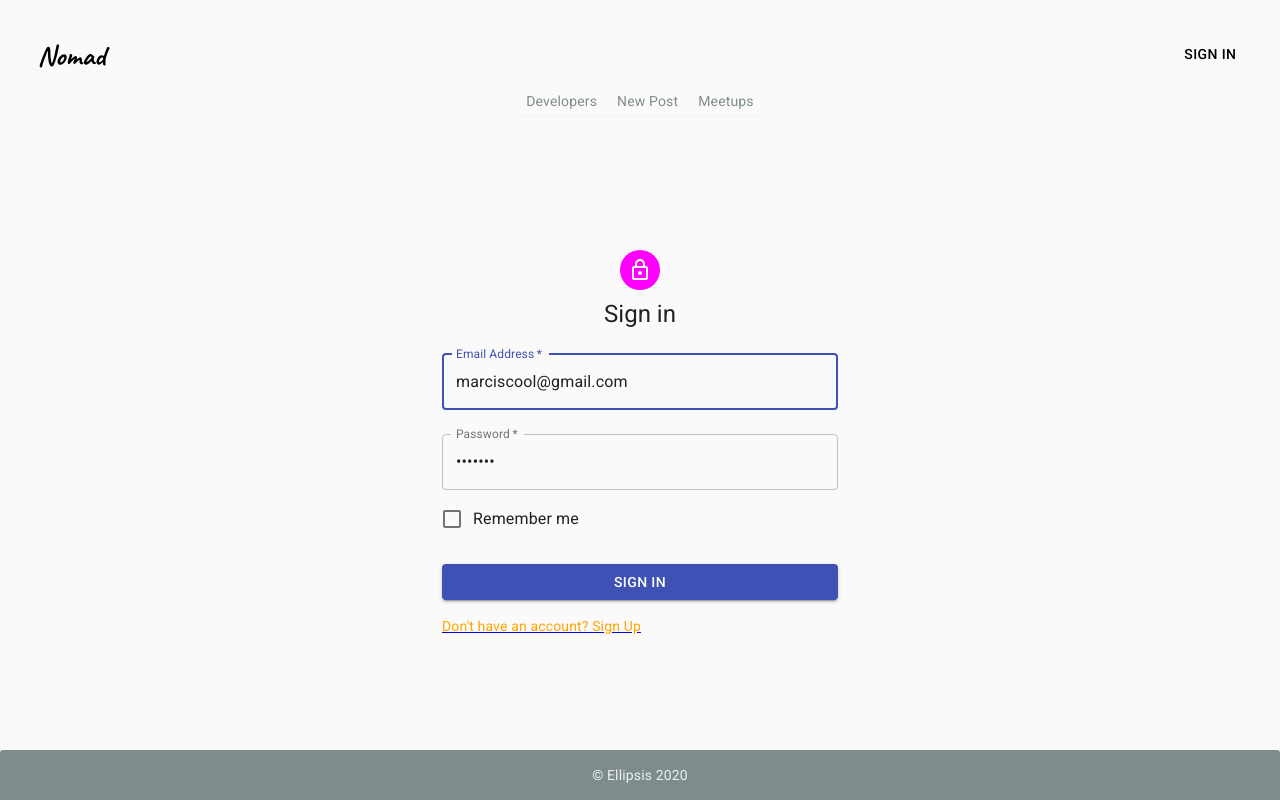
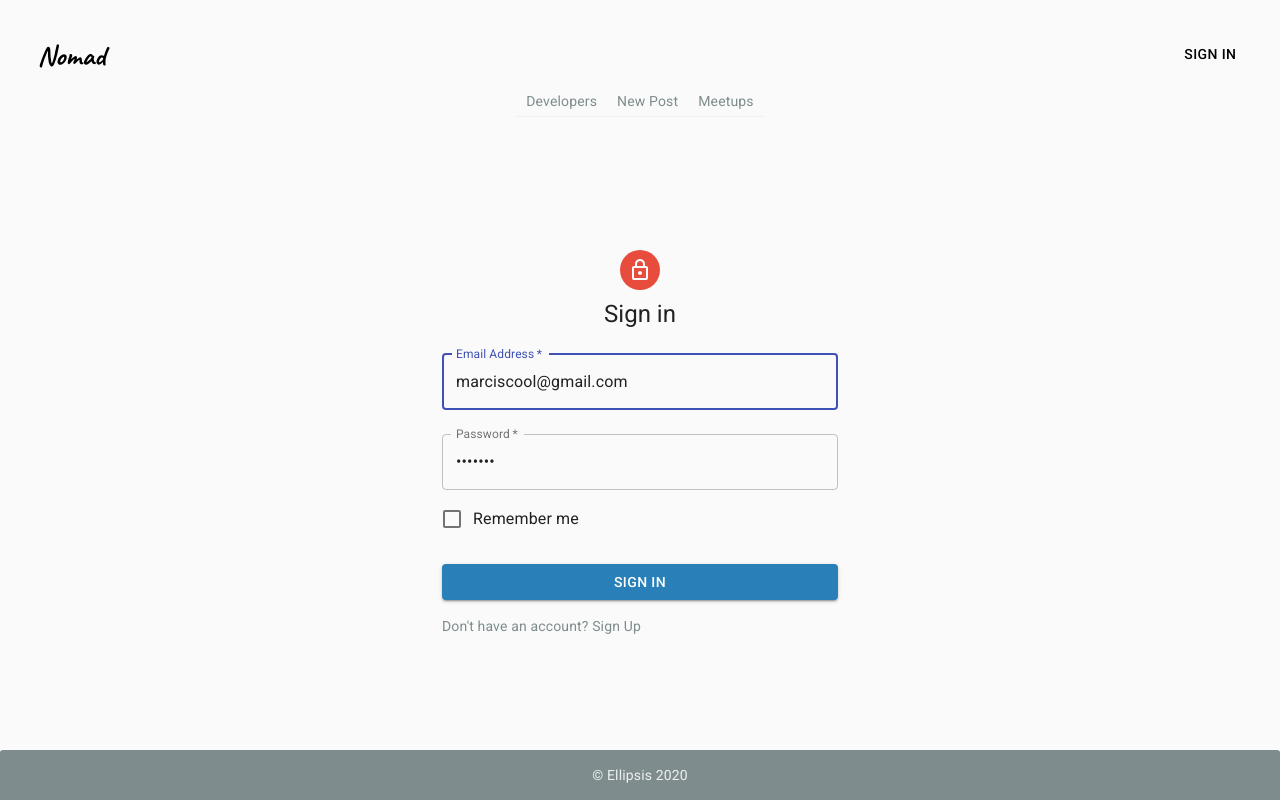
Before and after one commit to ellipsisMob/nomad, a React (Create React App) app in the folder client/: page /login in a window 1280 px wide. Built offline with nearby package versions, Linux system fonts and the light colour scheme.

Commit message:
matching colors

```diff
--- a/client/src/pages/LoginPage.jsx
+++ b/client/src/pages/LoginPage.jsx
@@ -27,7 +27,7 @@ const useStyles = makeStyles(theme => ({
   },
   avatar: {
     margin: theme.spacing(1),
-    backgroundColor: 'fuchsia',
+    backgroundColor: '#E74C3C',
   },
   form: {
     width: '100%', // Fix IE 11 issue.
@@ -35,9 +35,11 @@ const useStyles = makeStyles(theme => ({
   },
   submit: {
     margin: theme.spacing(3, 0, 2),
+    backgroundColor: '#2980B9',
   },
   signup: {
-    color: 'orange',
+    color: '#7F8C8D',
+    textDecoration: 'none',
   },
 }));
 
@@ -183,7 +185,7 @@ export default function SignIn() {
                 onClick={handleLogin}>
                 Sign In
               </Button>
-              <Link to="/signup" variant="body2">
+              <Link className={classes.signup} to="/signup" variant="body2">
                 <MaterialUiLink className={classes.signup}>Don&apos;t have an account? Sign Up</MaterialUiLink>
               </Link>
             </form>
```
